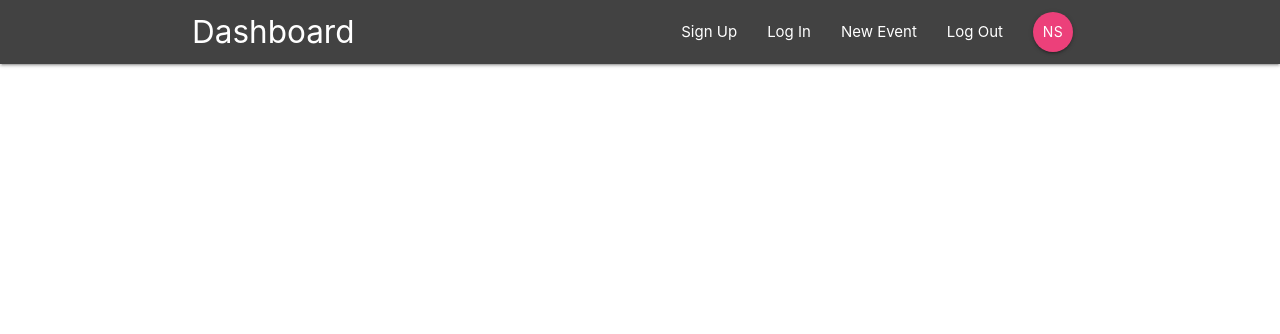
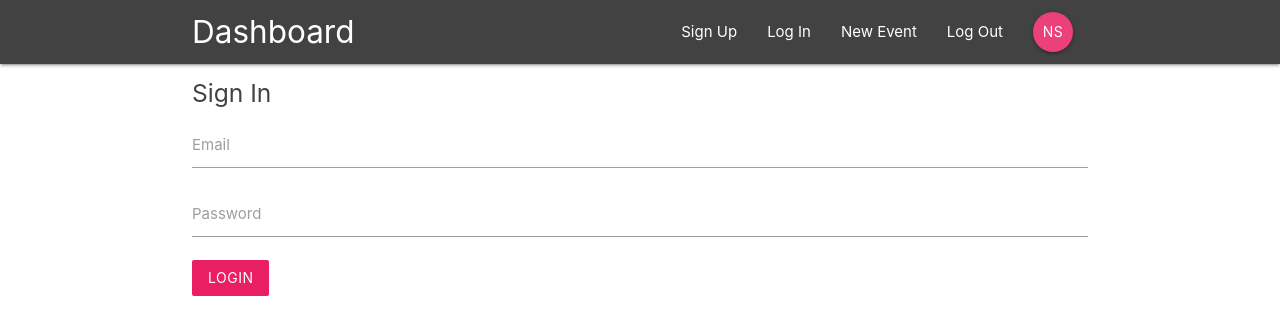
Before and after one commit to nstranquist/react-dashboard-v1, a React (Create React App) app: page /signin in a window 1280 px wide. Shown: the top 334 px of the page. Built offline with nearby package versions, Linux system fonts and the light colour scheme.

Commit message:
first iteration of signin component

```diff
--- a/src/App.js
+++ b/src/App.js
@@ -3,6 +3,7 @@
 import Navbar from './components/layout/Navbar';
 import Dashboard from './components/dashboard/Dashboard';
 import EventDetails from './components/event/EventDetails';
+import SignIn from './components/auth/SignIn';
 
 class App extends Component {
   render() {
@@ -13,6 +14,7 @@
           <Switch>
             <Route exact path="/" component={Dashboard} />
             <Route path="/event/:id" component={EventDetails} />
+            <Route path="/signin" component={SignIn} />
           </Switch>
         </div>
       </BrowserRouter>
--- a/src/components/auth/SignIn.js
+++ b/src/components/auth/SignIn.js
@@ -0,0 +1,35 @@
+import React, { Component } from 'react'
+
+class SignIn extends Component {
+    state = {
+
+    }
+    handleChange = (e) => {
+        console.log(e);
+    }
+    handleSubmit = (e) => {
+        console.log(e);
+    }
+    render() {
+        return (
+            <div className="container">
+                <form onSubmit={this.handleSubmit} className="white">
+                    <h5 className="grey-text text-darken-3">Sign In</h5>
+                    <div className="input-field">
+                        <label htmlFor="email">Email</label>
+                        <input type="email" id="email" onChange={this.handleChange} />
+                    </div>
+                    <div className="input-field">
+                        <label htmlFor="password">Password</label>
+                        <input type="password" id="password" onChange={this.handleChange} />
+                    </div>
+                    <div className="input-field">
+                        <button className="btn pink btn-lighten-1 z-depth-0">Login</button>
+                    </div>
+                </form>
+            </div>
+        )
+    }
+}
+
+export default SignIn
```
